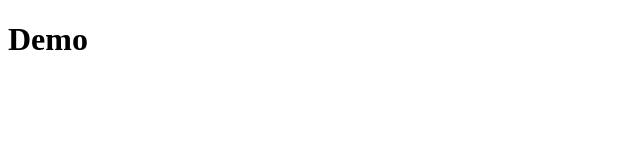
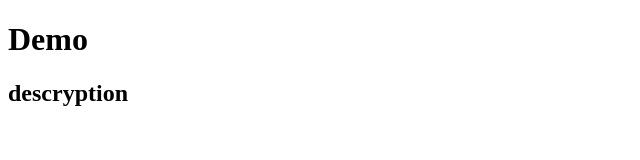
Before and after one commit to varshithno1/demo, a plain HTML site: page index.html in a window 1280 px wide. Shown: the whole page, without its empty margins (0-640 px from the left). Drawn offline with Linux system fonts and the light colour scheme.

Commit message:
changed body
added a h2

```diff
--- a/index.html
+++ b/index.html
@@ -4,5 +4,6 @@
 </head>
 <body>
     <h1>Demo</h1>
+    <h2>descryption</h2>
 </body>
 </html>
```
